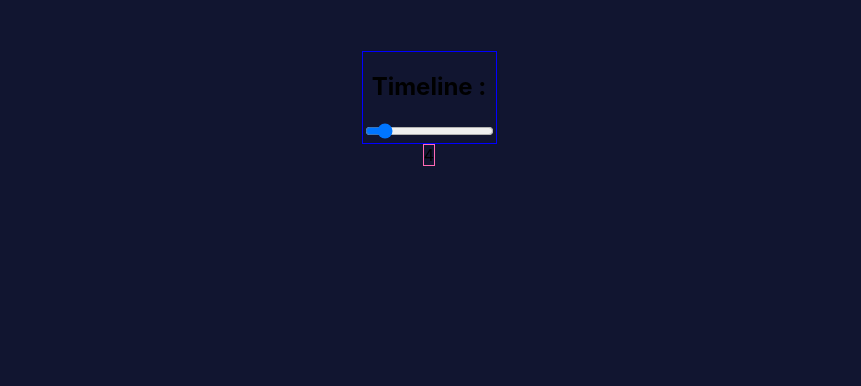
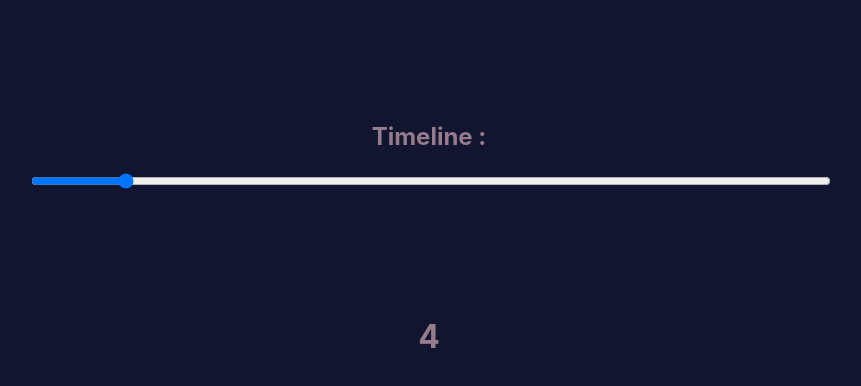
Before and after one commit to Srish-ty/Cherry-n-Ode, a React (Create React App) app: page / in a window 1280 px wide. Shown: the top 386 px of the page, without its empty margins (211-1072 px from the left). Built offline with nearby package versions, Linux system fonts and the light colour scheme.

Commit message:
feat: added js to manipulate dom

```diff
--- a/src/App.css
+++ b/src/App.css
@@ -5,7 +5,7 @@
   display: flex; flex-direction: column;
   align-items: center;
   text-align: center;
-  background-color: #111530;
+  background-color: #111530; color: rgb(149, 123, 139);
 }
 
 
--- a/src/App.js
+++ b/src/App.js
@@ -12,12 +12,19 @@ function App() {
 
     let bod = document.getElementsByClassName('App')[0];
     let g = 255-parseInt(val*255/36); console.log(g);
-    bod.style.backgroundColor = `rgb(${g}, 77, 150 )`;
+    bod.style.backgroundColor = `rgb(${g}, 48, 122 )`;
+
+    let slider =document.getElementsByClassName('slider-cont')[0];
+    slider.style.backgroundColor = `rgb(${g}, 98, 172  )`; slider.style.color = `rgb(${g}, 28, 102 )`;
+
+    let outp = document.getElementsByClassName('output-cont')[0];
+    outp.style.backgroundColor = `rgb(${g}, 77, 150 )`; outp.style.color = `rgb(${255-g}, 48, 122 )`;
+
   }
 
   return (
     <div className="App">
-      <SliderPage putValue={changeval}/>
+      <SliderPage putValue={changeval} className='slider' bcolor={timing}/>
       <Output value={timing}/>
     </div>
   );
--- a/src/components/Output.js
+++ b/src/components/Output.js
@@ -3,6 +3,9 @@ import './styles/Output.styles.css'
 
 export const Output = ({value}) => {
   return (
-    <div className='output-cont'>{value}</div>
+    <div className='output-cont'>
+        <h1 className='out-head'> {value} </h1>
+
+    </div>
   )
 }
--- a/src/components/SliderPage.js
+++ b/src/components/SliderPage.js
@@ -6,7 +6,7 @@ export const SliderPage = ({putValue}) => {
     <section className='slider-cont'>
 
         <h1 className='slid-heading'> Timeline :</h1>
-        <input type='range' min='0' max='36' defaultValue={4} onChange={putValue}/>
+        <input className='inp-range' type='range' min='0' max='36' defaultValue={4} onChange={putValue}/>
 
     </section>
   )
--- a/src/components/styles/Output.styles.css
+++ b/src/components/styles/Output.styles.css
@@ -1,3 +1,5 @@
 .output-cont{
-    border: 1px solid hotpink;
+    border: 0px solid hotpink;
+    padding: 4vw 6vw;
+    border-radius: 20px;
 }
--- a/src/components/styles/Slider.styles.css
+++ b/src/components/styles/Slider.styles.css
@@ -1,3 +1,10 @@
 .slider-cont{
-    border: 1px solid blue;
+    border: 0px solid blue;
+    width: 800px;
+    padding: 4vw;
+    border-radius: 20px;
 }
+
+.inp-range{
+    width: 100%;
+}
```
